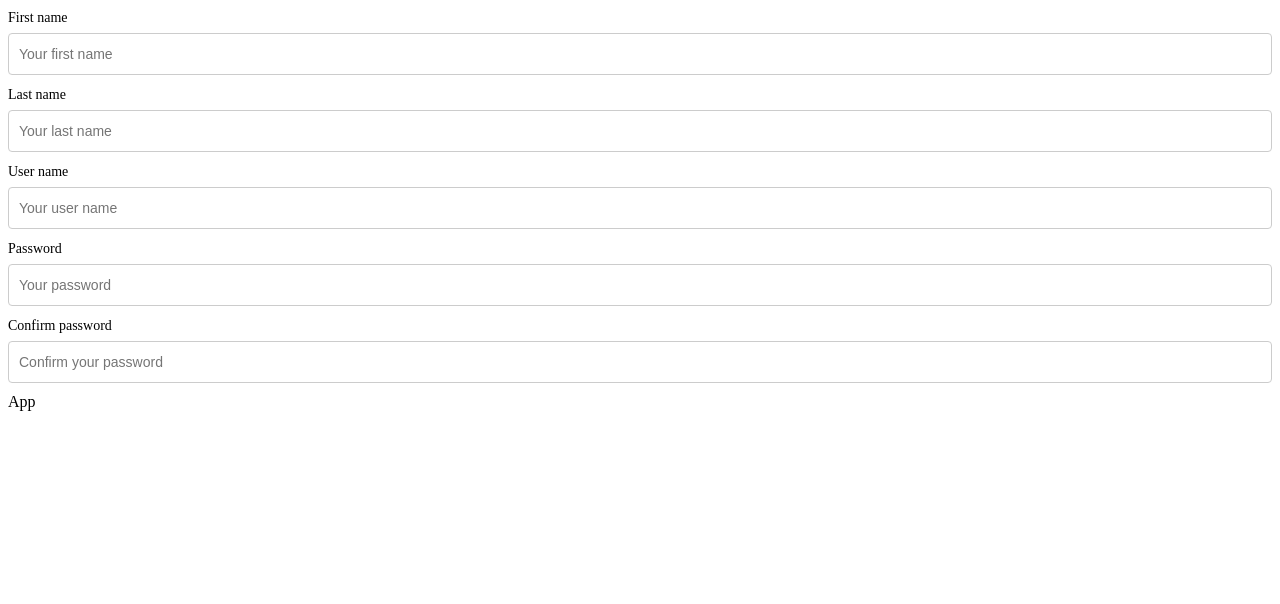
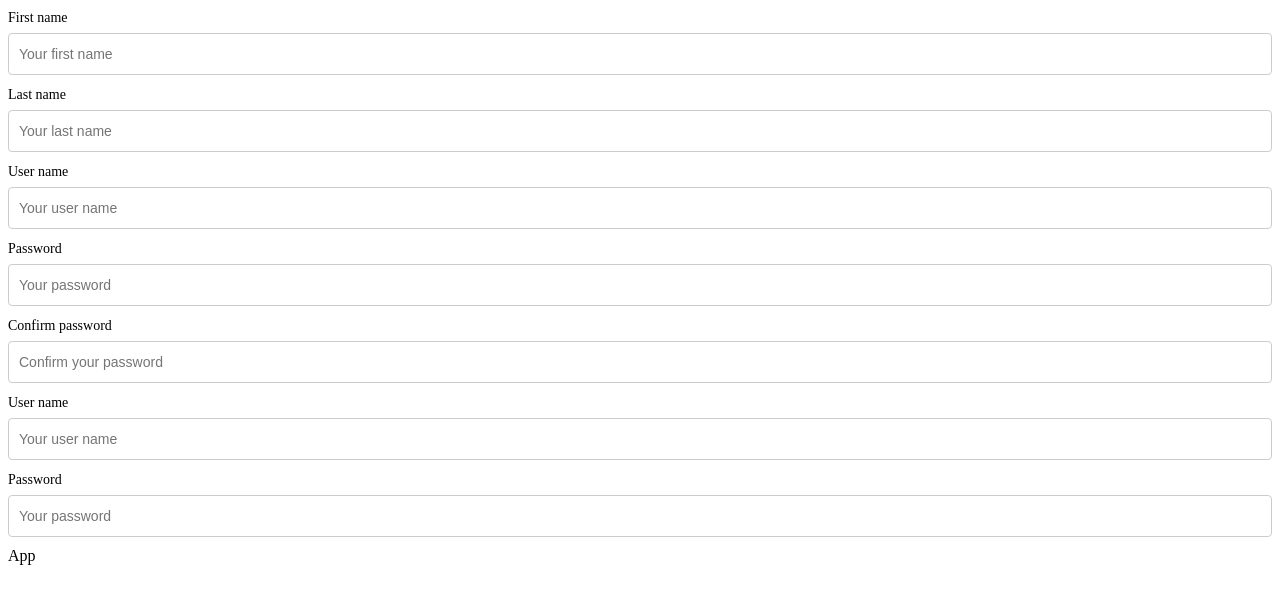
Before and after one commit to AbdelrahmanHassanAlii/Edara.com, a React (Vite) app: page / in a window 1280 px wide. Shown: the top 604 px of the page. Built offline with nearby package versions, Linux system fonts and the light colour scheme.

Commit message:
handle the basic logic of login form

```diff
--- a/src/App.jsx
+++ b/src/App.jsx
@@ -1,11 +1,13 @@
 // import "./App.css";
 
+import LoginForm from "./Components/Shared/LoginForm";
 import SignForm from "./Components/Shared/SignForm";
 
 function App() {
   return (
     <>
       <SignForm />
+      <LoginForm />
       <div>App</div>
     </>
   );
--- a/src/Components/Shared/LoginForm.jsx
+++ b/src/Components/Shared/LoginForm.jsx
@@ -1,8 +1,30 @@
 /* eslint-disable no-unused-vars */
-import React from 'react'
+import React, { useEffect, useState } from 'react'
+import { loginData } from './../../Helper/Functions/loginInputs';
+import Inputs from './Inputs';
 
 export default function LoginForm() {
+
+  const [loginInputs, setLoginInputs] = useState({
+    user_name: "",
+    password: ""
+  });
+
+  const [lodinData, setLoginData] = useState([]);
+
+  const handleChange = (e) => {
+    setLoginInputs({ ...loginInputs, [e.target.name]: e.target.value });
+    console.log(loginInputs);
+  };
+
+  useEffect(() => {
+    setLoginData(loginData);
+  }, []);
+
   return (
-    <div className='login-inputs'></div>
+    <div className='login-inputs'>
+
+      <Inputs inputs={lodinData} handleChange={handleChange} />
+    </div>
   )
 }
```
